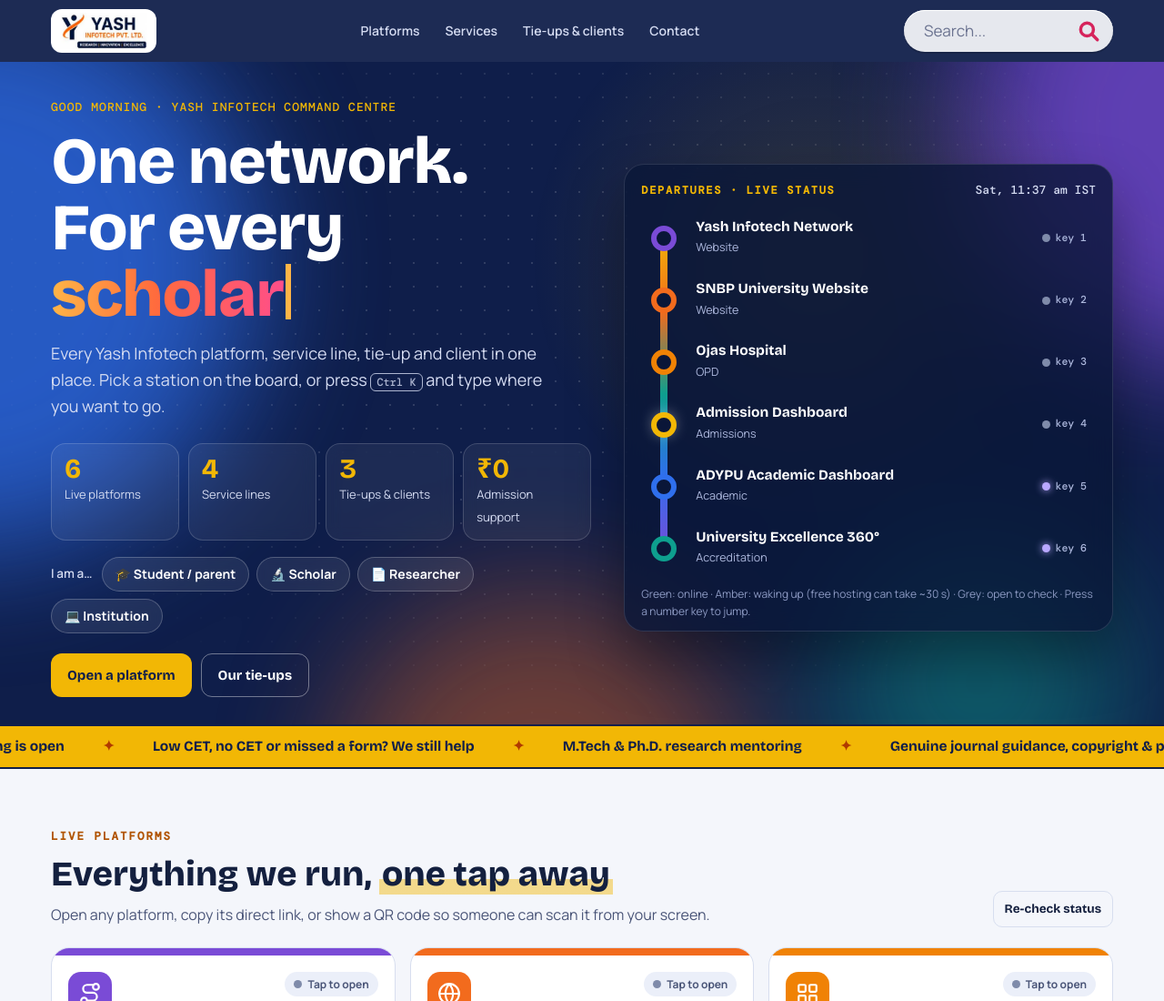
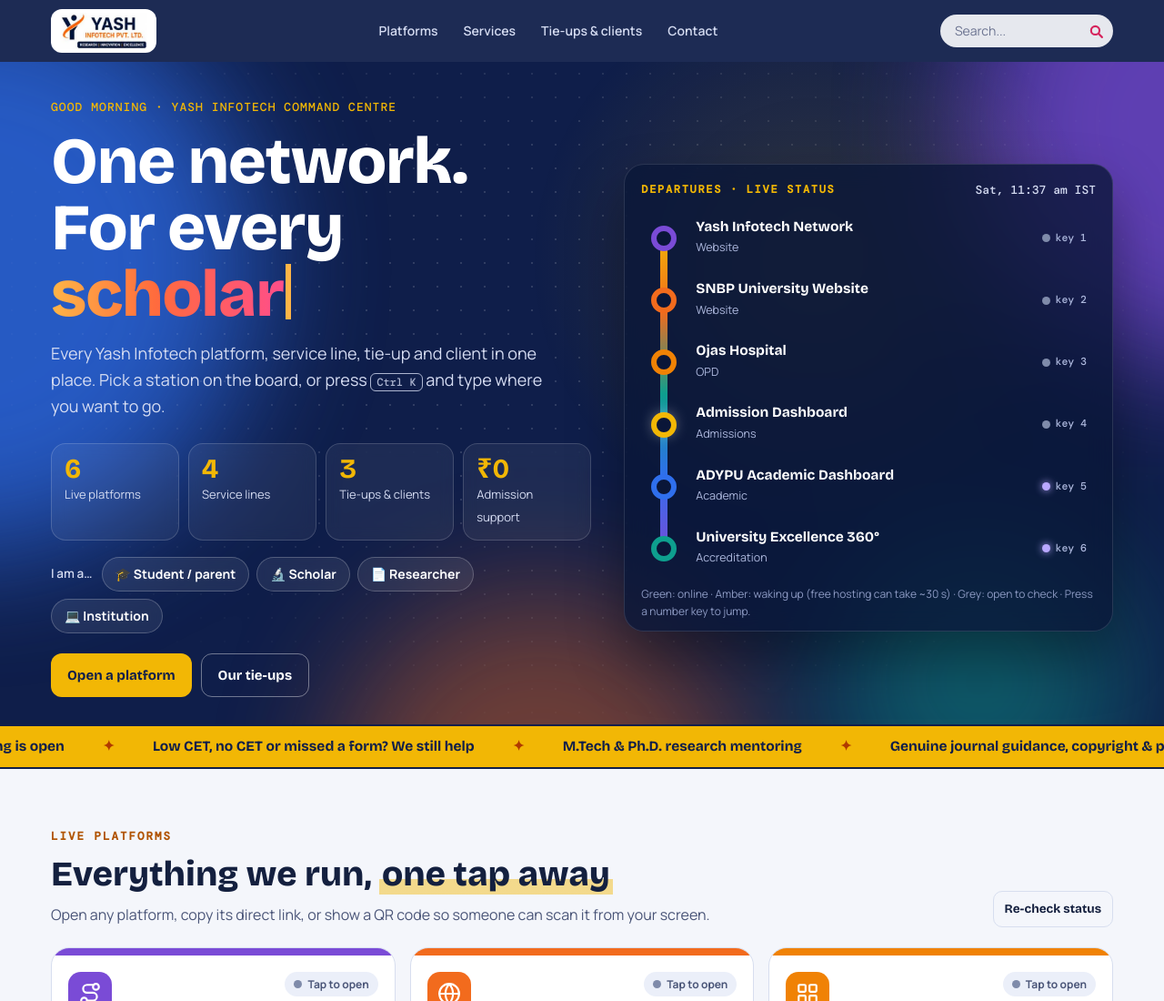
Before and after one commit to YashInfoTech13/Dashboard, a plain HTML site: page index.html in a window 1280 px wide. Shown: the top 1100 px of the page at 91% size. Drawn offline with Linux system fonts and the light colour scheme; no server answers.

Commit message:
Smaller, neater search button
Co-Authored-By: Claude Opus 5.5 <noreply@anthropic.com>
Claude-Session: https://claude.ai/code/session_017Ukr7hJA6AZd9QdPEL87Ud

```diff
--- a/index.html
+++ b/index.html
@@ -58,7 +58,7 @@ body::before{content:"";position:fixed;inset:0 0 auto;height:env(safe-area-inset
 .nav{display:flex;gap:4px;flex-wrap:wrap}
 .nav a{text-decoration:none;font-weight:600;font-size:14px;padding:8px 12px;border-radius:10px;color:#D5DCF2}
 .nav a:hover{background:rgba(255,255,255,.1);color:#fff}
-.searchbtn{font:inherit;display:flex;align-items:center;justify-content:space-between;gap:28px;min-width:230px;background:#E6E8EE;border:0;color:#6B7390;border-radius:999px;padding:9px 14px 9px 22px;cursor:pointer;font-size:17px;box-shadow:0 2px 0 rgba(0,0,0,.15),inset 0 1px 0 #fff;transition:background .2s,box-shadow .2s}
+.searchbtn{font:inherit;display:flex;align-items:center;justify-content:space-between;gap:18px;width:190px;height:36px;background:#E6E8EE;border:0;color:#6B7390;border-radius:999px;padding:0 10px 0 16px;cursor:pointer;font-size:14px;transition:background .2s,box-shadow .2s}
 .searchbtn:hover{background:#F2F3F7;box-shadow:0 0 0 3px rgba(214,36,92,.35)}
 .searchbtn svg{color:#D6245C;flex-shrink:0}
 
@@ -275,7 +275,7 @@ section.band.alt{background:var(--surface-2)}
 
 @media (max-width:1000px){.pgrid{grid-template-columns:repeat(2,minmax(0,1fr))}.prgrid{grid-template-columns:repeat(3,minmax(0,1fr))}}
 @media (max-width:860px){.picker{grid-template-columns:repeat(2,minmax(0,1fr))}.twocol,.howall{grid-template-columns:minmax(0,1fr)}.jsteps{grid-template-columns:minmax(0,1fr);gap:14px}.jsteps::before{left:15px;right:auto;top:16px;bottom:16px;width:6px;height:auto}.jsteps li{display:grid;grid-template-columns:36px minmax(0,1fr);column-gap:12px}.jsteps li .n{grid-row:span 2}.jsteps b{margin-top:2px}.hgrid,.contact .wrap{grid-template-columns:minmax(0,1fr)}.sgrid{grid-template-columns:minmax(0,1fr)}.nav{display:none}}
-@media (max-width:560px){.pgrid{grid-template-columns:minmax(0,1fr)}.prgrid{grid-template-columns:repeat(2,minmax(0,1fr))}.stats{grid-template-columns:repeat(2,minmax(0,1fr))}.st .go span{display:none}.searchbtn{min-width:0;gap:16px;font-size:15px;padding:8px 12px 8px 16px}}
+@media (max-width:560px){.pgrid{grid-template-columns:minmax(0,1fr)}.prgrid{grid-template-columns:repeat(2,minmax(0,1fr))}.stats{grid-template-columns:repeat(2,minmax(0,1fr))}.st .go span{display:none}.searchbtn{width:150px;height:34px;font-size:13.5px}}
 @media (prefers-reduced-motion:reduce){.aurora i,.ticker .tt,.caret{animation:none}.reveal{opacity:1;transform:none;transition:none}.train,.mtrack,.redirect .ring,.light.wake{animation:none}.pcard{transition:none}html{scroll-behavior:auto}}
 .pcard.reveal{transition:opacity .7s ease,transform .7s cubic-bezier(.2,.7,.2,1),box-shadow .2s}
 .pcard.reveal.in{transition:opacity .7s ease,transform .25s ease,box-shadow .2s}
@@ -286,7 +286,7 @@ section.band.alt{background:var(--surface-2)}
 <header class="top"><div class="wrap">
   <a class="logo" href="#home" aria-label="Yash Infotech home"><img src="img/ylogo.jpg" alt="Yash Infotech Pvt. Ltd."></a>
   <nav class="nav" aria-label="Sections"><a href="#platforms">Platforms</a><a href="#services">Services</a><a href="#partners">Tie-ups &amp; clients</a><a href="#contact">Contact</a></nav>
-  <button class="searchbtn" type="button" id="openPal" aria-label="Search platforms and services"><span class="lbl">Search...</span><svg width="26" height="26" viewBox="0 0 24 24" fill="none" stroke="currentColor" stroke-width="3.2" stroke-linecap="round" aria-hidden="true"><circle cx="10.5" cy="10.5" r="6.5"/><path d="m16 16 5 5"/></svg></button>
+  <button class="searchbtn" type="button" id="openPal" aria-label="Search platforms and services"><span class="lbl">Search...</span><svg width="17" height="17" viewBox="0 0 24 24" fill="none" stroke="currentColor" stroke-width="3" stroke-linecap="round" aria-hidden="true"><circle cx="10.5" cy="10.5" r="6.5"/><path d="m16 16 5 5"/></svg></button>
 </div></header>
 
 <section class="hero" id="home">
```
